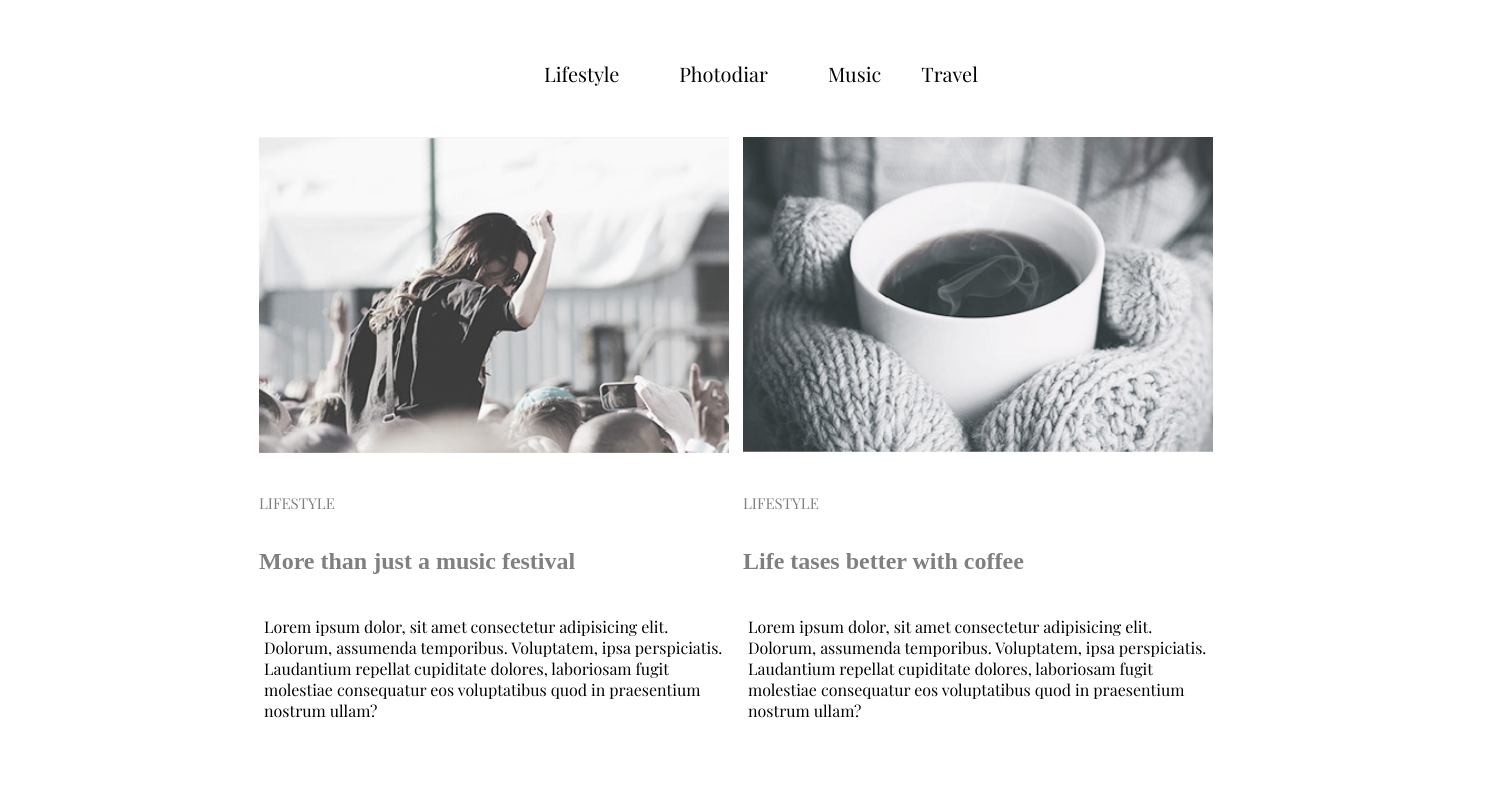
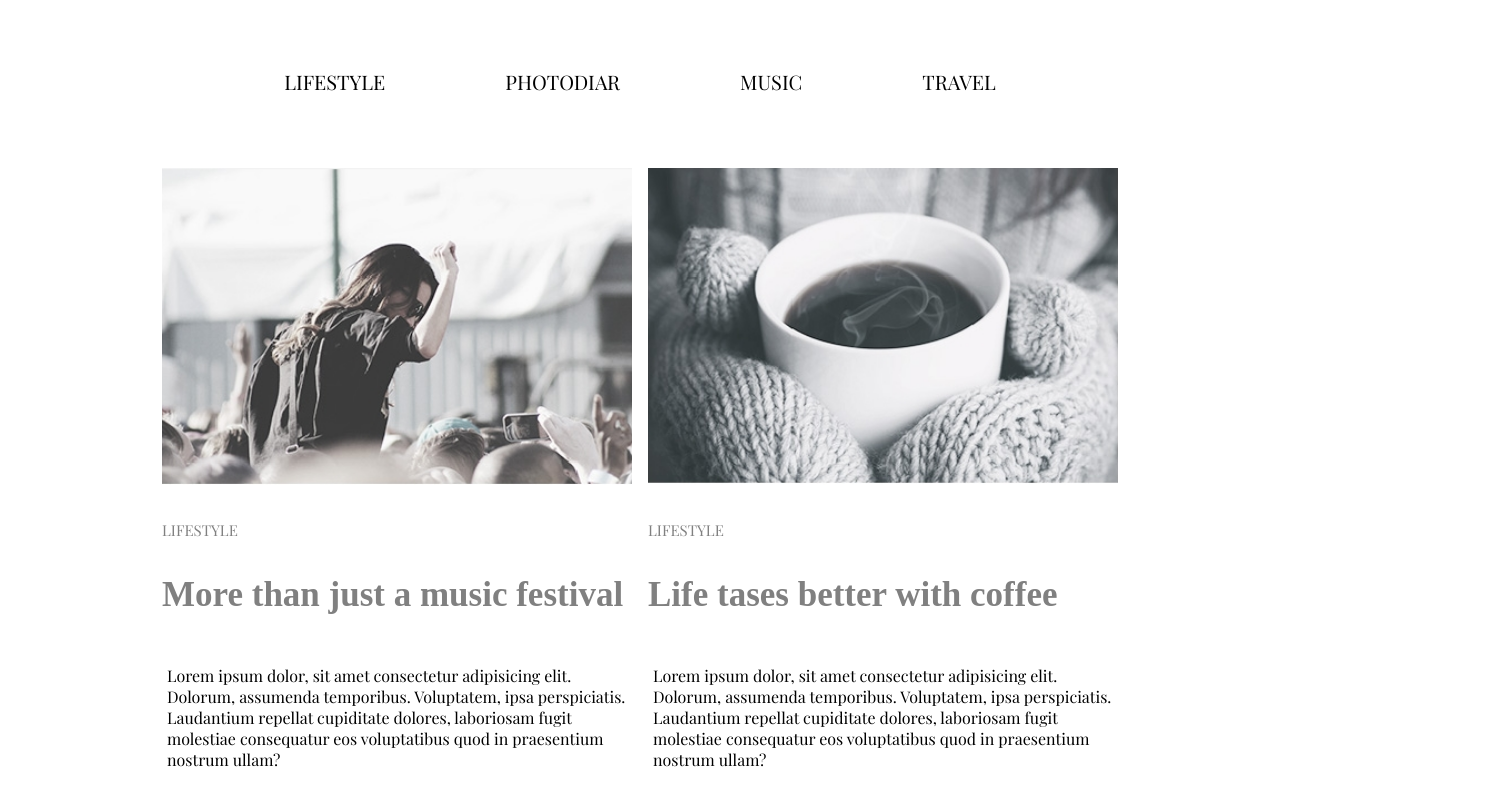
Before and after one commit to BaGreal2/goit-fe-course, a plain HTML site: page homework_03/index.html in a window 1280 px wide. Shown: the top 788 px of the page, 1504 px wide, since content can reach past the window. Drawn offline with nearby package versions, Linux system fonts and the light colour scheme.

Commit message:
homework_03-done

```diff
--- a/homework_03/index.css
+++ b/homework_03/index.css
@@ -1,17 +1,18 @@
 @import url('https://fonts.googleapis.com/css?family=Playfair+Display');
 .color:hover {
-        color: blueviolet;
-        margin: 0
-        padding: 0
+        color:  #6bc2f7;
+}
+header {
+    margin: 0 auto;
 }
 .color {
     float: left;
-    margin: 0 40px;
-    margin-left: 20px;
+    margin-left: 115px;
     cursor: pointer;
 }
 .menu {
-    margin: 60px 0 70px 30%;
+    padding-bottom: 50px;
+    padding-top: 60px;
     width: 960px;
     font-size: 20px;
     font-family: Playfair Display;
@@ -41,7 +42,6 @@
     margin: 0 20px;
 }
 .menu {
-    margin: 60px 0 80px 30%;
     margin-bottom: 0;
 }
 .container {
@@ -51,7 +51,8 @@
 .list {
     display: inline-block;
     width: 470px;
-    margin-top: 50px;
+    vertical-align: top;
+    margin-right: 16px;
 }
 .lifestyle {
     margin: 35px 0 35px 0;
@@ -60,21 +61,10 @@
     text-align: left;
     font-family: Playfair Display;
 }
-.title {
-    color: grey;
-    text-align: left;
-}
-.text {
+.list2 {
     display: inline-block;
     width: 470px;
-    padding: 5px;
-    font-family: Playfair Display;
-    text-align: left;
-}
-.list2 {
-    display: inline-block;
-    margin-left: 10px;
-    width: 470px;
+    vertical-align: top;
 }
 .lifestyle2 {
     margin: 35px 0 35px 0;
@@ -86,28 +76,20 @@
 .title2 {
     color: grey;
     text-align: left;
+    font-size: 35px;
 }
 .text2 {
     display: inline-block;
-    width: 470px;
     padding: 5px;
     font-family: Playfair Display;
     text-align: left;
+    font-size: 16px;
 }
 body {
     text-align: center;
-    width: 960px;
-    margin-left: 20%;
 }
 .container {
     text-align: center
-}
-#lastmenu {
-    margin-right: 500px;
-    margin-left: 0;
-}
-.lifestylepng {
-    width: 470px;
 }
 .lifestylepng2 {
     width: 470px;
@@ -119,11 +101,10 @@ ul {
     list-style-type: none;
     padding-left: 0;
     margin-left: 0;
-
-
+    margin: 0 auto;
 }
 ul li {
-    display: inline;
+    display: inline-block;
 }
 .text3 {
     width: 470px;
@@ -141,7 +122,24 @@ ul li {
     cursor: pointer;
     font-size: 20px;
     font-family: Playfair Display;
+    background-color: rgba(15, 67, 34, 0)
 }
-.color:focus {
-    color: blueviolet;
+a {
+    text-decoration: none;
+    color: black;
 }
+a:active {
+    text-decoration: none;
+    color: black;
+}
+a:hover {
+    text-decoration: none;
+    color: black;
+}
+.container {
+    width: 960px;
+    margin: 0 auto;
+}
+.section {
+    font-size: 0;
+}
--- a/homework_03/index.html
+++ b/homework_03/index.html
@@ -8,22 +8,23 @@
     <link rel="stylesheet" href="index.css">
 </head>
 <body>
-    <header>
+    <header class="container">
     <nav class="menu">
         <ul>
-            <li><p class="color" id="firstmenu">Lifestyle</p></li>
-            <li><p class="color">Photodiar</p></li>
-            <li><p class="color">Music</p></li>
-            <li><p class="color" id="lastmenu">Travel</p></li>
+            <li><a href="#" class="color" id="firstmenu">LIFESTYLE</a></li>
+            <li><a href="#" class="color">PHOTODIAR</a></li>
+            <li><a href="#" class="color">MUSIC</a></li>
+            <li><a href="#" class="color" id="lastmenu">TRAVEL</a></li>
         </ul>
     </nav><br>
     </header>
     <main>
+        <section class="container section">
         <article class="list">
             <img src="./img/1.png" class="lifestylepng" width="470px">
             <p class="lifestyle">LIFESTYLE</p>
-            <h2 class="title">More than just a music festival</h2>
-            <p class="text">Lorem ipsum dolor, sit amet consectetur adipisicing elit. Dolorum, assumenda temporibus. Voluptatem, ipsa perspiciatis. Laudantium repellat cupiditate dolores, laboriosam fugit molestiae consequatur eos voluptatibus quod in praesentium nostrum ullam?</p>
+            <h2 class="title2">More than just a music festival</h2>
+            <p class="text2">Lorem ipsum dolor, sit amet consectetur adipisicing elit. Dolorum, assumenda temporibus. Voluptatem, ipsa perspiciatis. Laudantium repellat cupiditate dolores, laboriosam fugit molestiae consequatur eos voluptatibus quod in praesentium nostrum ullam?</p>
         </article>
         <article class="list2">
             <img src="./img/2.png" class="lifestylepng2"  id="lspng2" width="470px">
@@ -46,7 +47,7 @@
         <article class="list">
             <img src="./img/5.png" class="lifestylepng3" width="470px">
             <p class="lifestyle">LIFESTYLE</p>
-            <h2 class="title">Top 10 songs for running</h2>
+            <h2 class="title2">Top 10 songs for running</h2>
             <p class="text2">Lorem ipsum dolor, sit amet consectetur adipisicing elit. Dolorum, assumenda temporibus. Voluptatem, ipsa perspiciatis. Laudantium repellat cupiditate dolores, laboriosam fugit molestiae consequatur eos voluptatibus quod in praesentium nostrum ullam?</p>
         </article>
         <article class="list2">
@@ -56,6 +57,7 @@
             <p class="text2">Lorem ipsum dolor, sit amet consectetur adipisicing elit. Dolorum, assumenda temporibus. Voluptatem, ipsa perspiciatis. Laudantium repellat cupiditate dolores, laboriosam fugit molestiae consequatur eos voluptatibus quod in praesentium nostrum ullam?</p>
         </article>
         <button class="button">Load more</button>
+        </section>
     </main>
 </body>
 </html>
```
